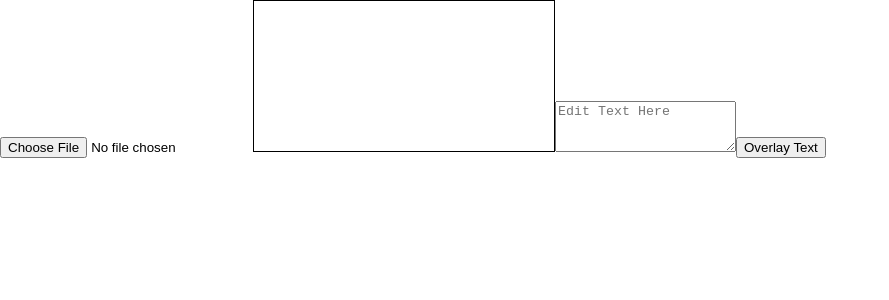
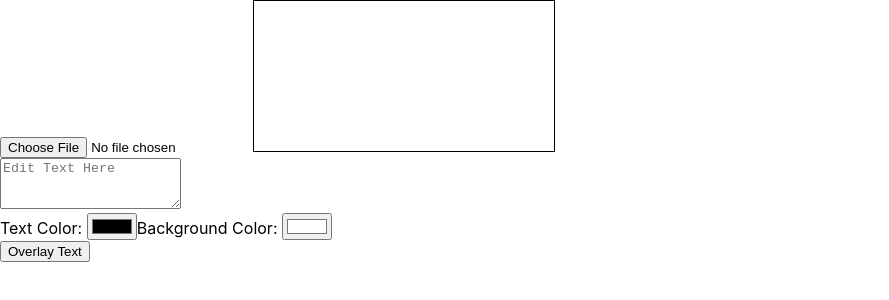
Before and after one commit to ychoi-kr/text-overlayer, a React (Create React App) app: page / in a window 1280 px wide. Shown: the top 300 px of the page, without its empty margins (0-889 px from the left). Built offline with nearby package versions, Linux system fonts and the light colour scheme.

Commit message:
Add color selection for text overlay and improve live area selection UX

```diff
--- a/src/App.js
+++ b/src/App.js
@@ -4,6 +4,8 @@ import Tesseract from 'tesseract.js';
 function App() {
   const [ocr, setOcr] = useState('');
   const [editedText, setEditedText] = useState('');
+  const [textColor, setTextColor] = useState('#000000'); // 글자색 기본값
+  const [backgroundColor, setBackgroundColor] = useState('#FFFFFF'); // 배경색 기본값
   const [isDragging, setIsDragging] = useState(false);
   const [rect, setRect] = useState({ x: 0, y: 0, width: 0, height: 0 });
   const [isImageLoaded, setIsImageLoaded] = useState(false);
@@ -62,15 +64,18 @@ function App() {
   const handleMouseUp = (e) => {
     setIsDragging(false);
     if (!isImageLoaded) return;
-    // OCR and other operations are assumed to be triggered here if needed
   };
 
   const handleOverlayText = () => {
     const canvas = canvasRef.current;
     const ctx = canvas.getContext('2d');
     redrawImage(); // Ensure the latest image is displayed without previous rectangles/texts
+    // 배경색 채우기
+    ctx.fillStyle = backgroundColor;
+    ctx.fillRect(rect.x, rect.y, rect.width, Math.max(20, rect.height)); // 텍스트 높이를 고려하여 배경을 채웁니다.
+    // 텍스트 그리기
     ctx.font = "16px Arial";
-    ctx.fillStyle = "black"; // Choose a color that stands out
+    ctx.fillStyle = textColor;
     ctx.fillText(editedText, rect.x, rect.y + 16, rect.width); // Adjust text position if necessary
   };
 
@@ -93,13 +98,21 @@ function App() {
         onMouseOut={() => setIsDragging(false)} // Optional: Stop dragging if the mouse leaves the canvas
         style={{ border: "1px solid black" }} // Optional: Makes the canvas boundary visible
       />
+      <div>
         <textarea
           rows="3"
           value={editedText}
           onChange={(e) => setEditedText(e.target.value)}
           placeholder="Edit Text Here"
         />
+        <div>
+          <label>Text Color: </label>
+          <input type="color" value={textColor} onChange={(e) => setTextColor(e.target.value)} />
+          <label>Background Color: </label>
+          <input type="color" value={backgroundColor} onChange={(e) => setBackgroundColor(e.target.value)} />
+        </div>
         <button onClick={handleOverlayText}>Overlay Text</button>
+      </div>
     </div>
   );
 }
```
Lines whose indentation alone changed are shown as unchanged.
